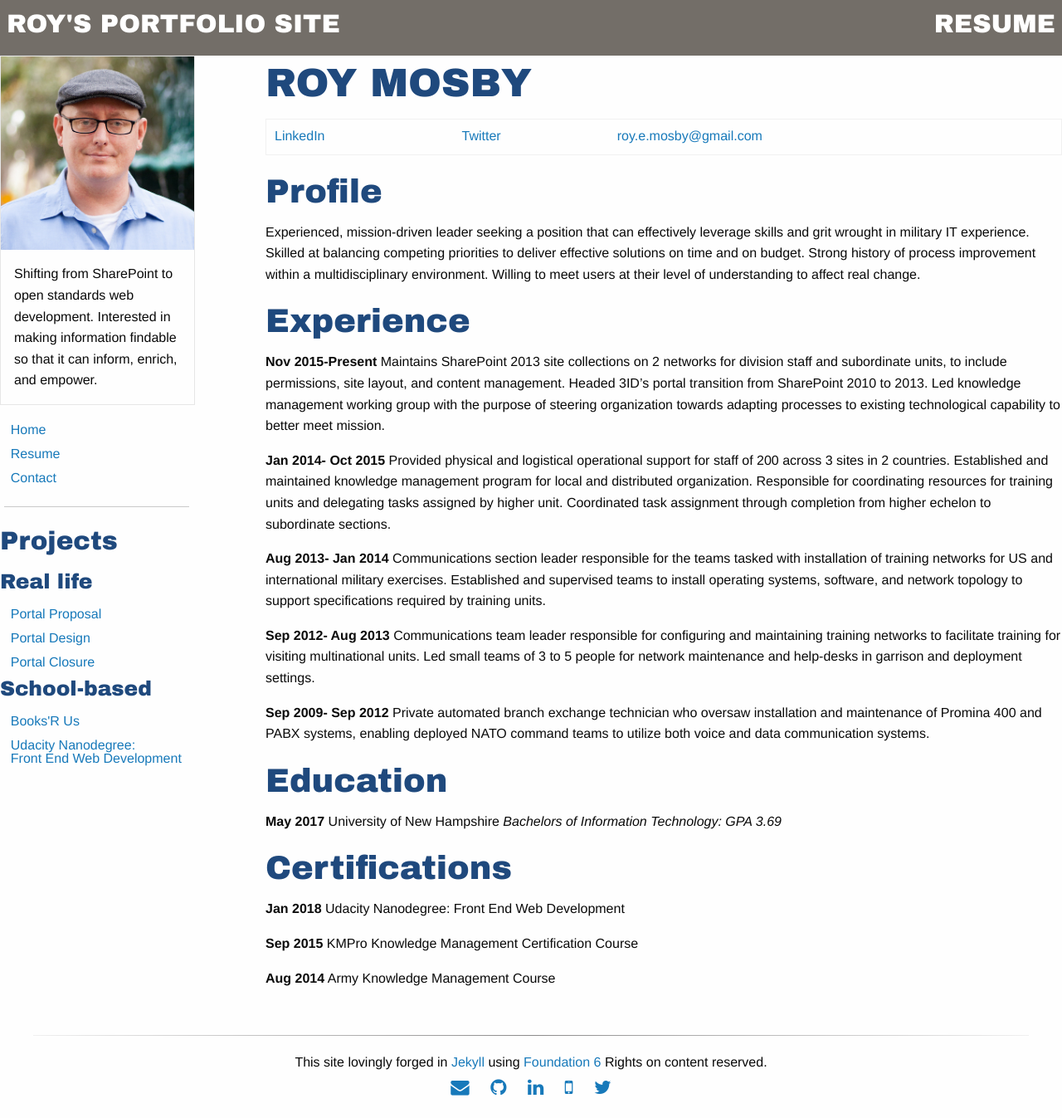
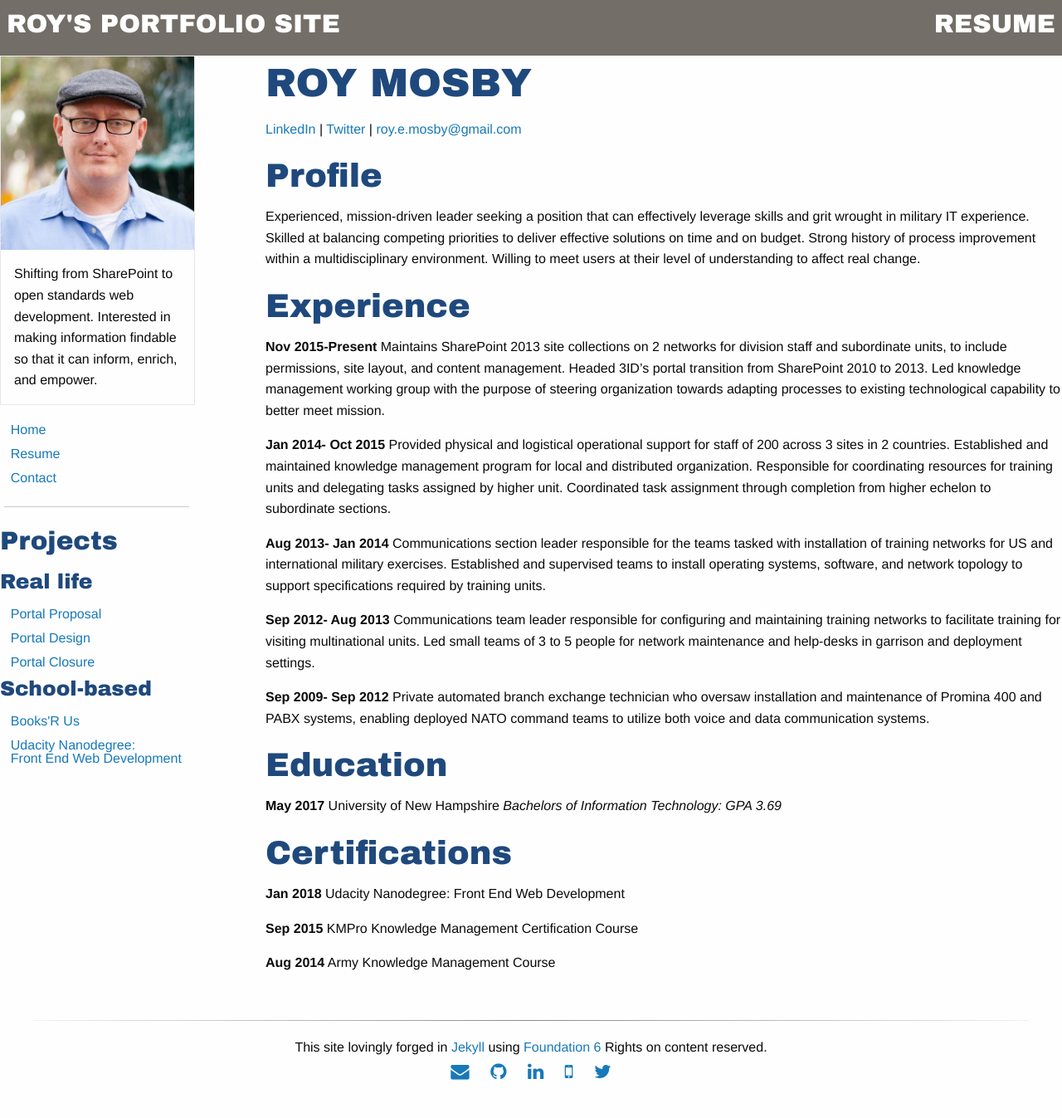
Before and after one commit to royemosby/roymosby.me, a Jekyll site: the page built from resume.md, in a window 1280 px wide. Shown: the whole page at 83% size. Built offline with Jekyll 4.4.1, drawn with Linux system fonts in a browser that asks for light colours.

Commit message:
Escaped pipes. Pipes create list in Jekyll which translates into table in Foundation ?!

```diff
--- a/resume.md
+++ b/resume.md
@@ -6,7 +6,7 @@ updated: 31 December, 2017
 ---
 # Roy Mosby
 
-[LinkedIn](www.linkedin.com/in/roy-mosby) | [Twitter](https://twitter.com/royemosby) | [roy.e.mosby@gmail.com](mailto:roy.e.mosby@gmail.com)
+[LinkedIn](www.linkedin.com/in/roy-mosby) \| [Twitter](https://twitter.com/royemosby) \| [roy.e.mosby@gmail.com](mailto:roy.e.mosby@gmail.com)
 
 ## Profile
 
```
